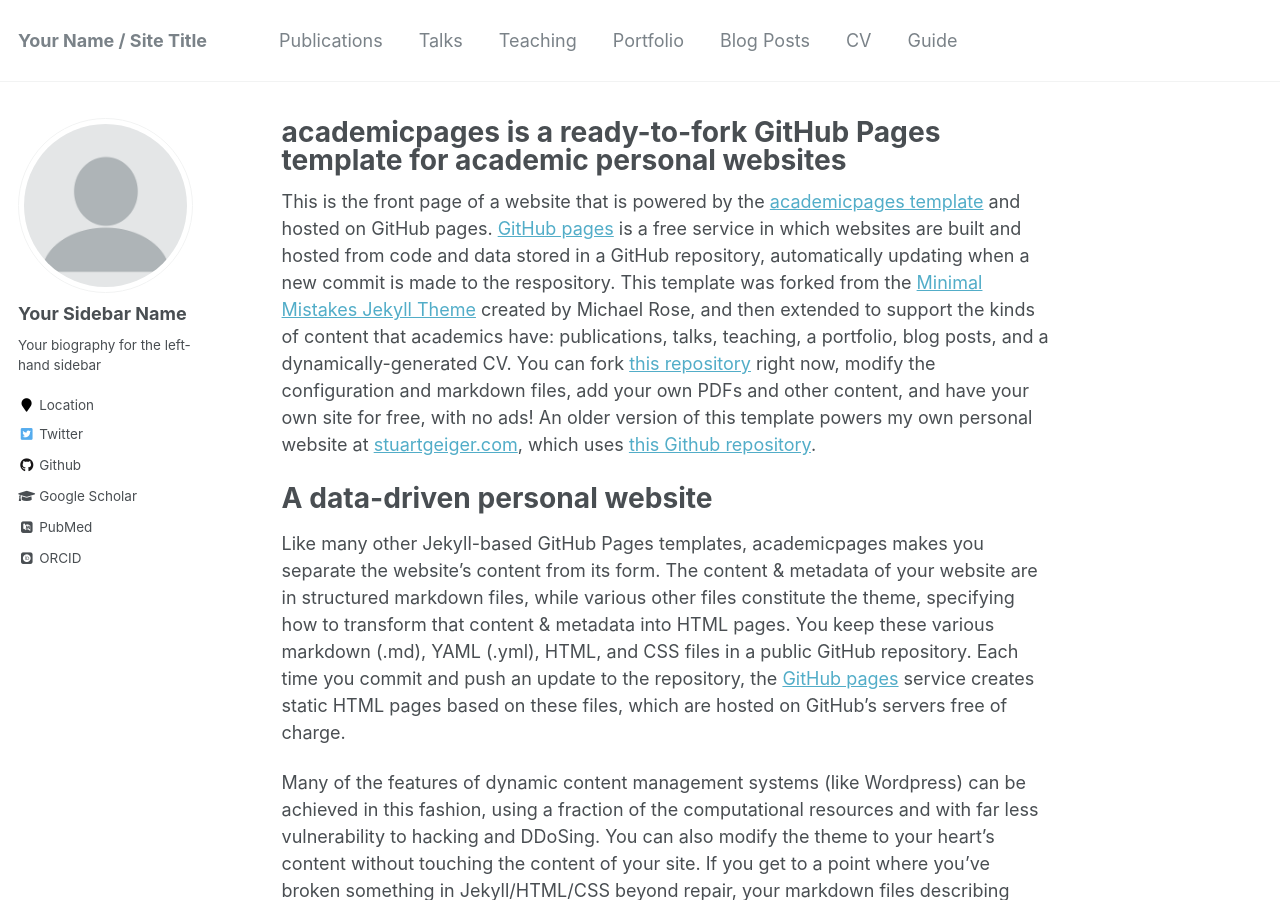
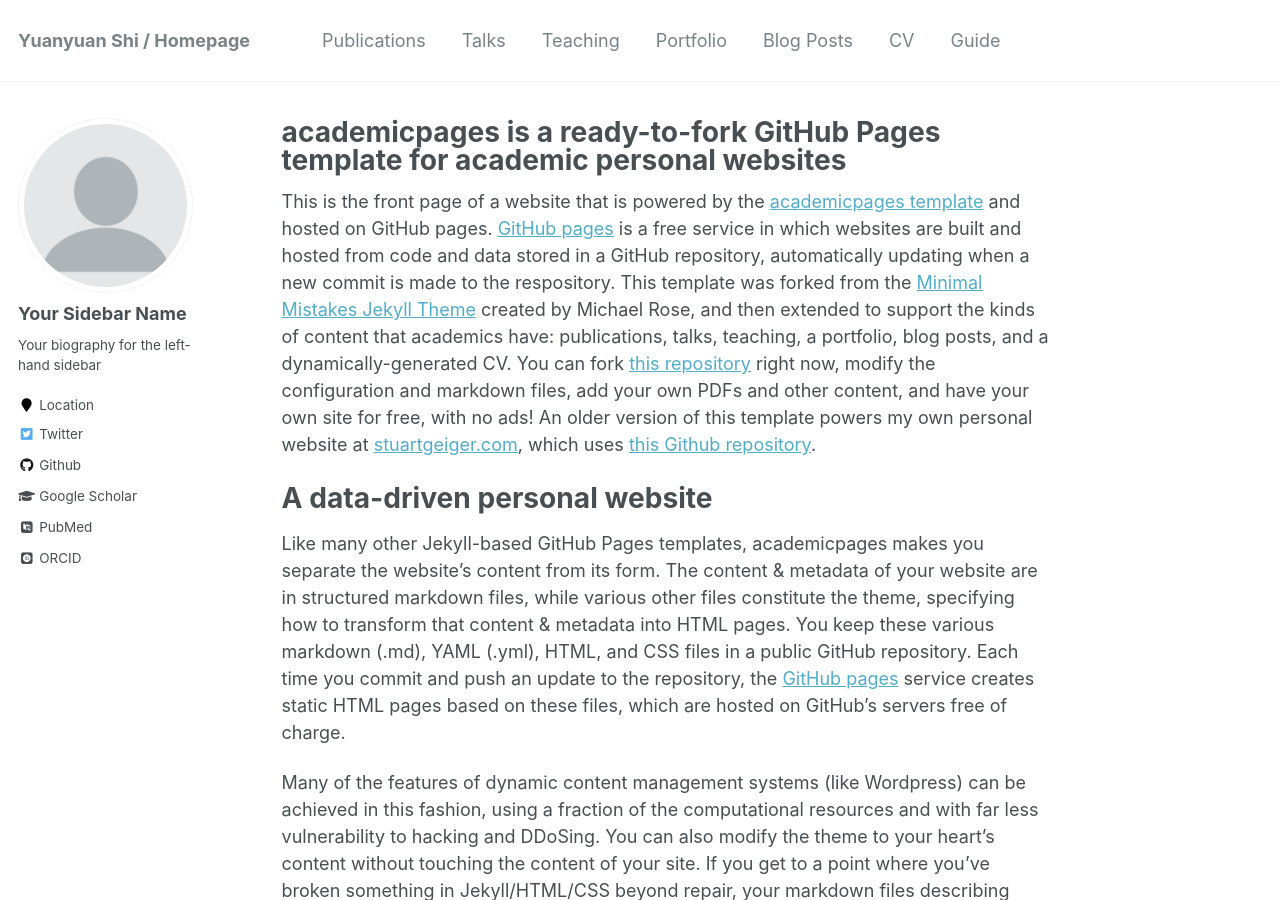
Before and after one commit to Yuanyuan-Shi/website, a Jekyll site: the page built from _pages/about.md, in a window 1280 px wide and 900 px high. Built offline with Jekyll 4.4.1, drawn with Linux system fonts in a browser that asks for light colours; some web fonts are replaced; some of the changed text lies outside the part shown.

Commit message:
change name

```diff
--- a/_config.yml
+++ b/_config.yml
@@ -7,9 +7,9 @@
 
 # Site Settings
 locale                   : "en-US"
-title                    : "Your Name / Site Title"
+title                    : "Yuanyuan Shi / Homepage"
 title_separator          : "-"
-name                     : &name "Your Name"
+name                     : &name "Yuanyuan Shi"
 description              : &description "personal description"
 url                      : https://academicpages.github.io # the base hostname & protocol for your site e.g. "https://mmistakes.github.io"
 baseurl                  : "" # the subpath of your site, e.g. "/blog"
```
